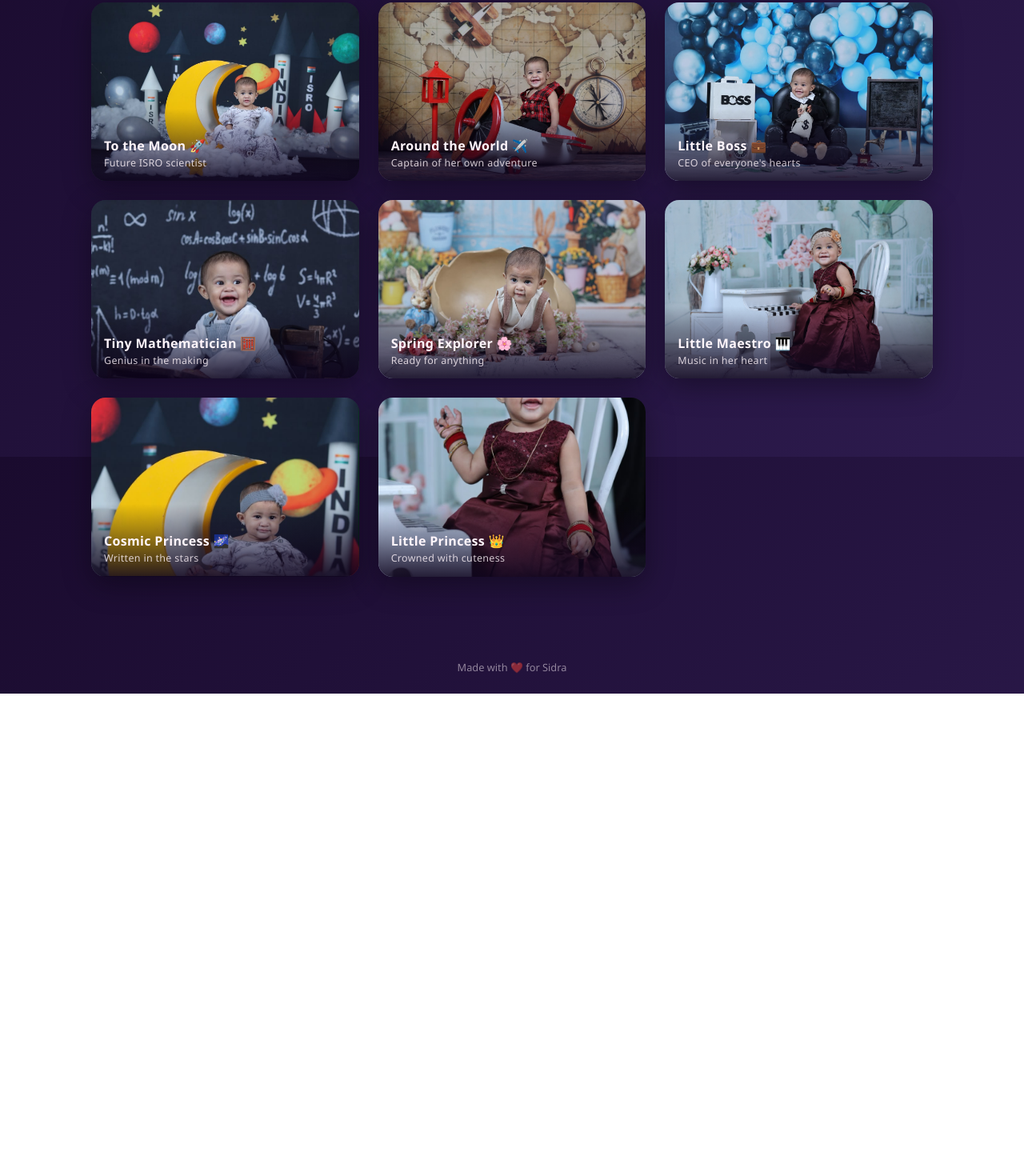
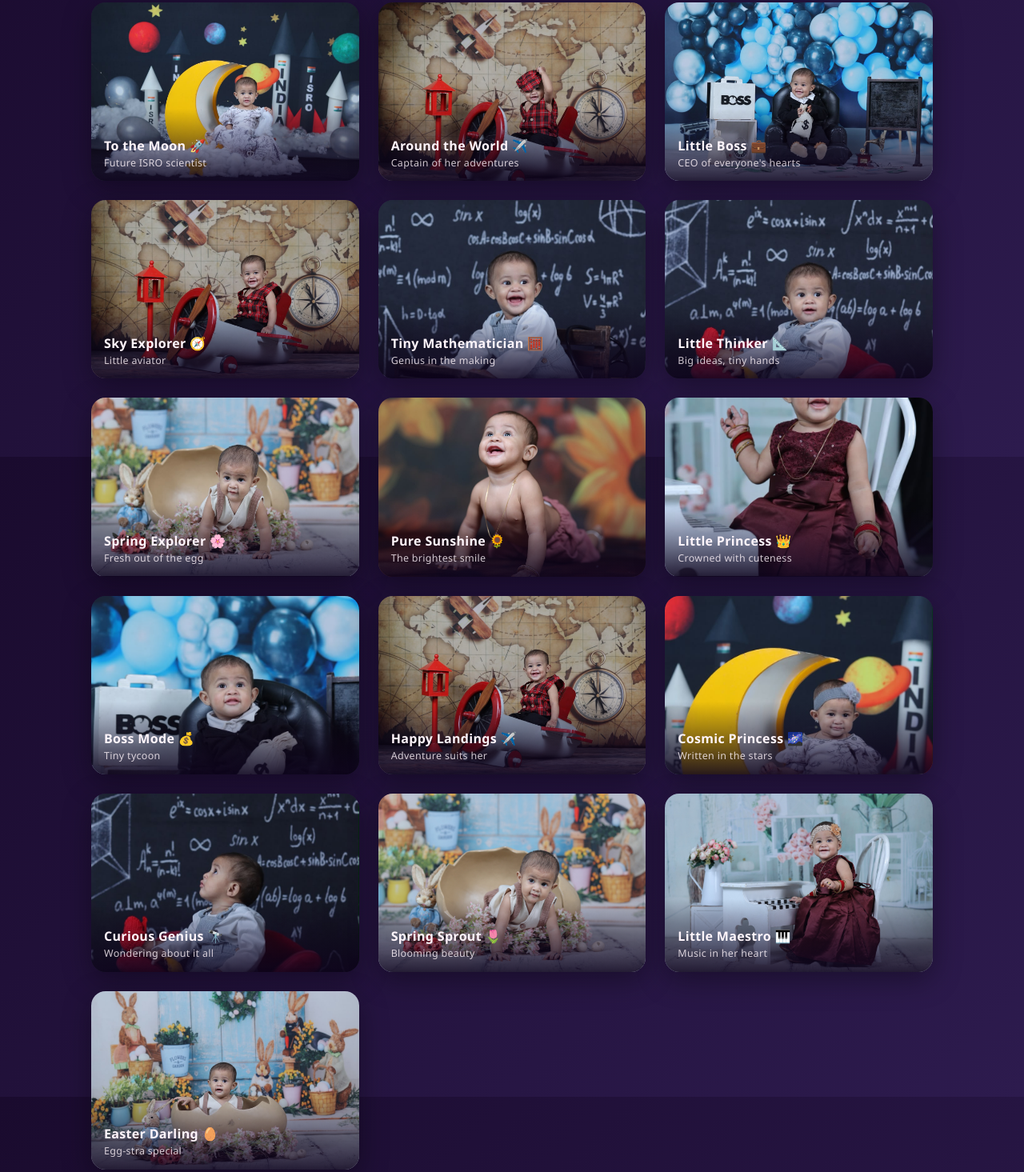
Before and after one commit to Coderksp/sidra-birthday, a plain HTML site: page index.html in a window 1280 px wide. Shown: the part 1029-2494 px from the top of the page at 80% size. Before the commit the page ends 1896 px from the top, so only its background shows below. Drawn offline with Linux system fonts and the light colour scheme.

Commit message:
Show all 16 photos in the gallery with captions

```diff
--- a/index.html
+++ b/index.html
@@ -248,14 +248,19 @@
         <figcaption>To the Moon 🚀<span>Future ISRO scientist</span></figcaption>
       </figure>
 
-      <figure class="shot" data-caption="Captain Sidra, cleared for takeoff ✈️ — the whole world is her playground.">
-        <img src="photos/11.jpg" alt="Sidra in a red plaid outfit sitting in a toy airplane before a vintage world map" loading="lazy" />
-        <figcaption>Around the World ✈️<span>Captain of her own adventure</span></figcaption>
+      <figure class="shot" data-caption="Cleared for takeoff ✈️ — waving hello to the whole wide world.">
+        <img src="photos/2.jpg" alt="Sidra in a red plaid outfit and cap sitting in a toy airplane, hand raised" loading="lazy" />
+        <figcaption>Around the World ✈️<span>Captain of her adventures</span></figcaption>
       </figure>
 
-      <figure class="shot" data-caption="The littlest BOSS 💼 — meetings at nap time, payments in giggles.">
+      <figure class="shot" data-caption="The littlest BOSS 💼 — closing deals, one giggle at a time.">
         <img src="photos/3.jpg" alt="Sidra in a black suit on a tiny armchair holding a money bag, BOSS sign beside her" loading="lazy" />
         <figcaption>Little Boss 💼<span>CEO of everyone's hearts</span></figcaption>
+      </figure>
+
+      <figure class="shot" data-caption="Off to new horizons 🧭 — every map is an invitation.">
+        <img src="photos/4.jpg" alt="Sidra in red plaid seated in a toy plane before a vintage world map and compass" loading="lazy" />
+        <figcaption>Sky Explorer 🧭<span>Little aviator</span></figcaption>
       </figure>
 
       <figure class="shot" data-caption="Solving the universe's equations 🧮 — one adorable theorem at a time.">
@@ -263,24 +268,59 @@
         <figcaption>Tiny Mathematician 🧮<span>Genius in the making</span></figcaption>
       </figure>
 
-      <figure class="shot" data-caption="Fresh out of the egg 🐰 — hatching mischief among the bunnies and blossoms.">
-        <img src="photos/7.jpg" alt="Sidra crawling out of a giant egg surrounded by bunnies and spring flowers" loading="lazy" />
-        <figcaption>Spring Explorer 🌸<span>Ready for anything</span></figcaption>
+      <figure class="shot" data-caption="Deep in thought 📐 — plotting her next big discovery.">
+        <img src="photos/6.jpg" alt="Sidra sitting on a red chair in front of a chalkboard of equations, holding toys" loading="lazy" />
+        <figcaption>Little Thinker 📐<span>Big ideas, tiny hands</span></figcaption>
       </figure>
 
-      <figure class="shot" data-caption="A melody in maroon 🎹 — the tiniest maestro at her grand piano.">
-        <img src="photos/15.jpg" alt="Sidra in a maroon gown seated at a small white piano" loading="lazy" />
-        <figcaption>Little Maestro 🎹<span>Music in her heart</span></figcaption>
+      <figure class="shot" data-caption="Hatching mischief 🐰 — among the bunnies and blossoms.">
+        <img src="photos/7.jpg" alt="Sidra crawling out of a giant egg surrounded by bunnies and spring flowers" loading="lazy" />
+        <figcaption>Spring Explorer 🌸<span>Fresh out of the egg</span></figcaption>
       </figure>
 
-      <figure class="shot" data-caption="Twinkling among the stars 🌌 — a little cosmic princess.">
-        <img src="photos/12.jpg" alt="Sidra in a floral dress beside a crescent moon among stars and planets" loading="lazy" />
-        <figcaption>Cosmic Princess 🌌<span>Written in the stars</span></figcaption>
+      <figure class="shot" data-caption="Brighter than a field of sunflowers 🌻 — pure baby joy.">
+        <img src="photos/8.jpg" alt="Sidra smiling brightly in front of a sunflower backdrop" loading="lazy" />
+        <figcaption>Pure Sunshine 🌻<span>The brightest smile</span></figcaption>
       </figure>
 
       <figure class="shot" data-caption="Royalty in maroon 👑 — the queen of every celebration.">
         <img src="photos/9.jpg" alt="Sidra standing in a maroon gown with a flower headband beside a white piano" loading="lazy" />
         <figcaption>Little Princess 👑<span>Crowned with cuteness</span></figcaption>
+      </figure>
+
+      <figure class="shot" data-caption="Money bags and big dreams 💰 — the boardroom's favorite.">
+        <img src="photos/10.jpg" alt="Sidra in a black suit seated in a leather chair holding a dollar money bag" loading="lazy" />
+        <figcaption>Boss Mode 💰<span>Tiny tycoon</span></figcaption>
+      </figure>
+
+      <figure class="shot" data-caption="Biggest smile at 30,000 feet ✈️ — adventure suits her.">
+        <img src="photos/11.jpg" alt="Sidra beaming in a toy airplane in front of a vintage world map" loading="lazy" />
+        <figcaption>Happy Landings ✈️<span>Adventure suits her</span></figcaption>
+      </figure>
+
+      <figure class="shot" data-caption="Twinkling among the stars 🌌 — a little cosmic dream.">
+        <img src="photos/12.jpg" alt="Sidra in a floral dress beside a crescent moon among stars and planets" loading="lazy" />
+        <figcaption>Cosmic Princess 🌌<span>Written in the stars</span></figcaption>
+      </figure>
+
+      <figure class="shot" data-caption="Gazing at the big questions 🔭 — the world is her classroom.">
+        <img src="photos/13.jpg" alt="Sidra on a red chair looking up at a chalkboard full of equations" loading="lazy" />
+        <figcaption>Curious Genius 🔭<span>Wondering about it all</span></figcaption>
+      </figure>
+
+      <figure class="shot" data-caption="Peeking out to say hello 🌷 — spring's sweetest surprise.">
+        <img src="photos/14.jpg" alt="Sidra crawling among spring flowers and a bunny beside a giant egg" loading="lazy" />
+        <figcaption>Spring Sprout 🌷<span>Blooming beauty</span></figcaption>
+      </figure>
+
+      <figure class="shot" data-caption="A melody in maroon 🎹 — the tiniest pianist takes the stage.">
+        <img src="photos/15.jpg" alt="Sidra in a maroon gown seated at a small white piano" loading="lazy" />
+        <figcaption>Little Maestro 🎹<span>Music in her heart</span></figcaption>
+      </figure>
+
+      <figure class="shot" data-caption="Snug in her egg 🥚 — egg-stra adorable this spring.">
+        <img src="photos/16.jpg" alt="Sidra sitting inside a large egg prop surrounded by Easter bunnies and flowers" loading="lazy" />
+        <figcaption>Easter Darling 🥚<span>Egg-stra special</span></figcaption>
       </figure>
     </div>
   </section>
```
